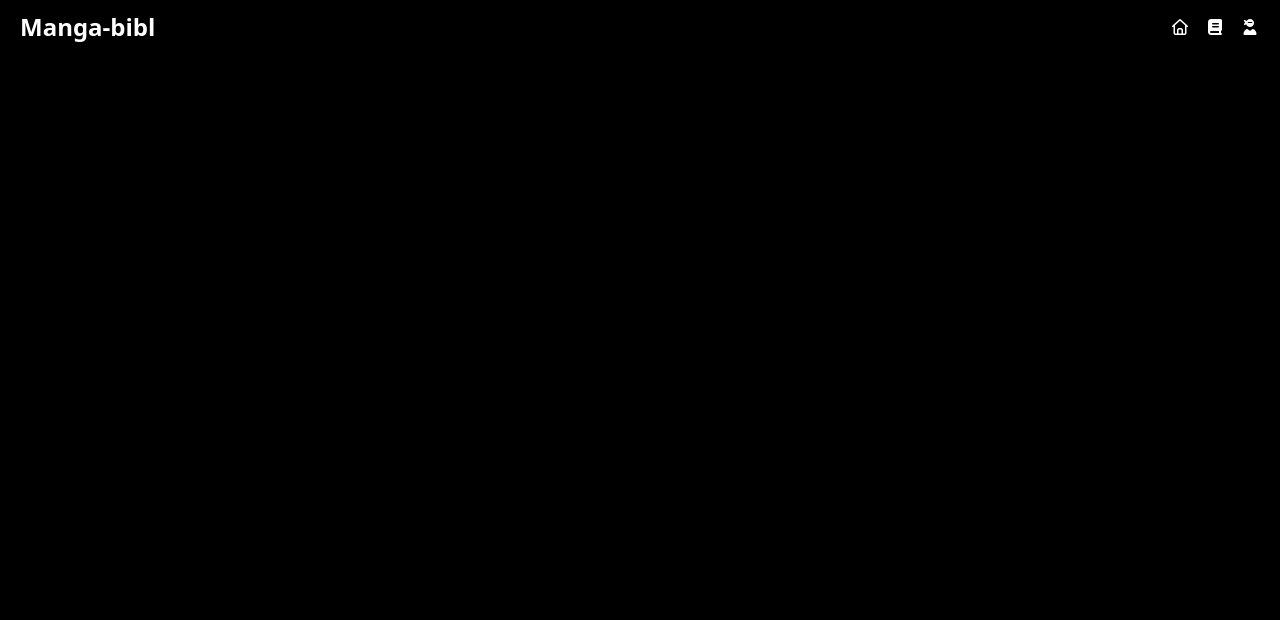
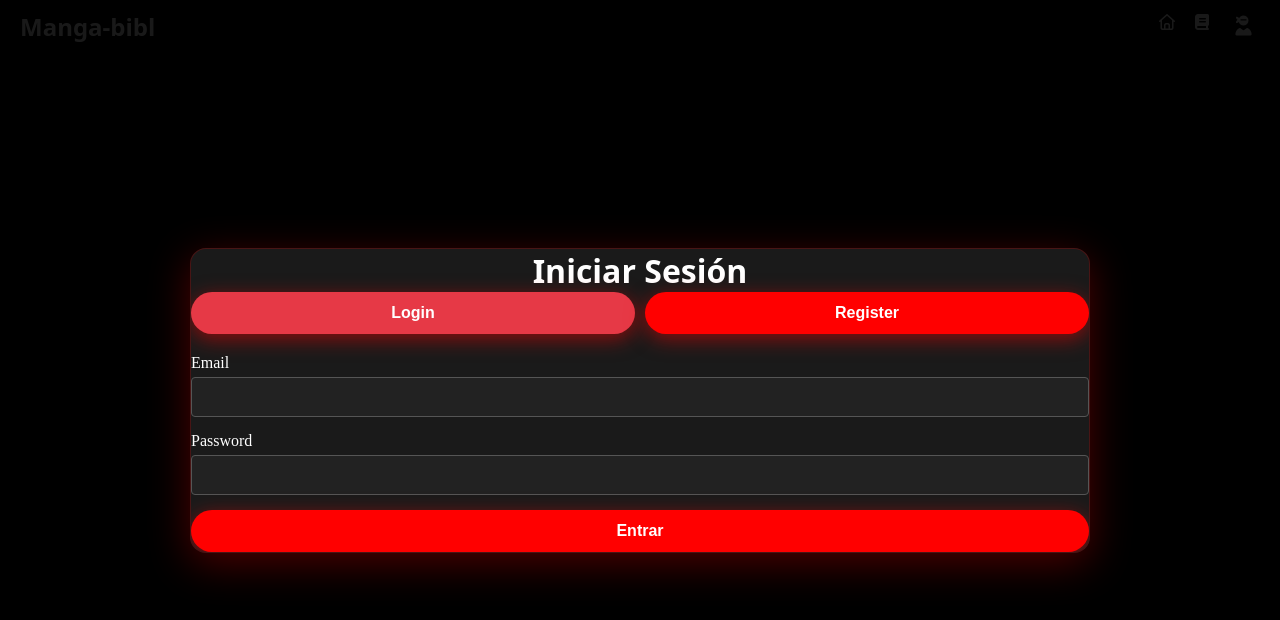
Before and after one commit to Caarlos3/Mangaapp-front, a React (Vite) app: page /auth in a window 1280 px wide. Before the commit this address had no page. Shown: the top 620 px of the page. Built offline with nearby package versions, Linux system fonts and the light colour scheme; a web font is replaced by a local one.

Commit message:
Añadido JWT

```diff
--- a/src/App.jsx
+++ b/src/App.jsx
@@ -1,15 +1,37 @@
-import {Routes, Route } from 'react-router-dom';
+import {Routes, Route, Navigate } from 'react-router-dom';
 import Navbar from './Navbar.jsx';
 import Home from './Home.jsx';
 import Leidos from './Leidos.jsx';
+import AuthPage from './AuthPage.jsx';
+import {useAuth} from './AuthContext.jsx';
+
+function PrivateRoute({ children }) {
+    const { isAuthenticated } = useAuth();
+
+    if (!isAuthenticated) {
+        return <Navigate to="/auth" replace/>;
+    }
+    return children;
+}
 
 function App() {
     return (
         <>
             <Navbar />
             <Routes>
-                <Route path='/' element={<Home />} />
-                <Route path='/leidos' element={<Leidos />} />
+
+                <Route path='/auth' element={<AuthPage />} />
+                <Route path='/' element={
+                    <PrivateRoute>
+                        <Home />
+                    </PrivateRoute>
+                } />
+                <Route path='/leidos' element={
+                    <PrivateRoute>
+                        <Leidos />
+                    </PrivateRoute>
+                } />
+                <Route path='*' element={<Navigate to='/auth' replace />} />
             </Routes>
         </>
     );
--- /dev/null
+++ b/src/AuthContext.jsx
@@ -0,0 +1,43 @@
+import React, { createContext, useState, useContext, useEffect } from 'react';
+
+const AuthContext = createContext(null);
+
+export const AuthProvider = ({ children }) => {
+  const [token, setToken] = useState(null);
+  const [email, setEmail] = useState(null);
+
+    useEffect(() => {
+        const savedToken = localStorage.getItem('token');
+        const savedEmail = localStorage.getItem('email');
+        if (savedToken) {
+            setToken(savedToken);
+        }
+        if (savedEmail) {
+            setEmail(savedEmail);
+        }
+    }, []);
+
+    const login = (newToken, userEmail) => {
+        setToken(newToken);
+        setEmail(userEmail);
+        localStorage.setItem('token', newToken);
+        localStorage.setItem('email', userEmail);
+    };
+
+    const logout = () => {
+        setToken(null);
+        setEmail(null);
+        localStorage.removeItem('token');
+        localStorage.removeItem('email');
+    };
+
+    return (
+        <AuthContext.Provider value={{ token, email,isAuthenticated: !!token, login, logout }}>
+            {children}
+        </AuthContext.Provider>
+    );
+}
+
+export function useAuth() {
+    return useContext(AuthContext);
+}
--- /dev/null
+++ b/src/AuthPage.jsx
@@ -0,0 +1,130 @@
+import React, { useState } from "react";
+import { useNavigate } from "react-router-dom";
+import { useAuth } from "./AuthContext";
+import "./index.css";
+
+
+const API_BASE_URL = "https://mymangapp-backend-production.up.railway.app";
+
+export default function AuthPage() {
+  const [mode, setMode] = useState("login");
+  const [email, setEmail] = useState("");
+  const [username, setUsername] = useState("");
+  const [password, setPassword] = useState("");
+  const [error, setError] = useState(null);
+  const [loading, setLoading] = useState(false);
+
+  const { login } = useAuth();
+  const navigate = useNavigate();
+
+  const handleSubmit = async (e) => {
+    e.preventDefault();
+    setError(null);
+
+    if (!email.trim() || !password.trim() || (mode === "register" && !username.trim())) {
+      setError("Rellena todos los campos.");
+      return;
+    }
+
+    setLoading(true);
+    try {
+      const endpoint = mode === "login" ? "/api/auth/login" : "/api/auth/register";
+      const body = mode === "login" ? { email, password } : { email, password, username };
+
+      const res = await fetch(`${API_BASE_URL}${endpoint}`, {
+        method: "POST",
+        headers: { "Content-Type": "application/json" },
+        body: JSON.stringify(body),
+      });
+
+      const data = await res.json();
+
+      if (!res.ok) {
+        setError(data.token || "Error en la autenticación");
+        return;
+      }
+
+      if (!data.token) {
+        setError("No se recibió token del servidor");
+        return;
+      }
+
+      login(data.token, email);
+      navigate("/");
+    } catch (err) {
+      console.error(err);
+      setError("Error de conexión con el servidor");
+    } finally {
+      setLoading(false);
+    }
+  };
+
+  return (
+    <div className="modal-overlay">
+      <div className="modal-content auth-container">
+        <h1 className="modal-title auth-title">
+          {mode === "login" ? "Iniciar Sesión" : "Registrarse"}
+        </h1>
+
+        <div className="auth-mode-buttons">
+          <button
+            onClick={() => setMode("login")}
+            className={`modal-fav-button auth-mode-button ${mode === "login" ? "active" : ""}`}
+          >
+            Login
+          </button>
+          <button
+            onClick={() => setMode("register")}
+            className={`modal-fav-button auth-mode-button ${mode === "register" ? "active" : ""}`}
+          >
+            Register
+          </button>
+        </div>
+
+        <form onSubmit={handleSubmit}>
+          <div className="auth-input-group">
+            <label className="auth-label">Email</label>
+            <input
+              type="email"
+              value={email}
+              onChange={(e) => setEmail(e.target.value)}
+              className="auth-input"
+            />
+          </div>
+
+          {mode === "register" && (
+            <div className="auth-input-group">
+              <label className="auth-label">Username</label>
+              <input
+                type="text"
+                value={username}
+                onChange={(e) => setUsername(e.target.value)}
+                className="auth-input"
+              />
+            </div>
+          )}
+
+          <div className="auth-input-group">
+            <label className="auth-label">Password</label>
+            <input
+              type="password"
+              value={password}
+              onChange={(e) => setPassword(e.target.value)}
+              className="auth-input"
+            />
+          </div>
+
+          {error && <p className="auth-error">{error}</p>}
+
+          <button
+            type="submit"
+            disabled={loading}
+            className={`modal-fav-button auth-submit ${loading ? "loading" : ""}`}
+          >
+            {loading ? "Enviando..." : mode === "login" ? "Entrar" : "Registrarse"}
+          </button>
+        </form>
+      </div>
+    </div>
+  );
+}
--- a/src/Home.jsx
+++ b/src/Home.jsx
@@ -1,5 +1,6 @@
 import "./Home.css";
 import { useState } from "react";
+import { useAuth } from "./AuthContext";
 
 const API_BASE_URL = "https://mymangapp-backend-production.up.railway.app";
 
@@ -9,6 +10,8 @@ function Home() {
   const [loading, setLoading] = useState(false);
   const [error, setError] = useState(null);
   const [selectedManga, setSelectedManga] = useState(null);
+
+  const { token, isAuthenticated } = useAuth();
 
   const handleSearch = async (e) => {
     e.preventDefault();
@@ -40,17 +43,25 @@ function Home() {
   const handleAddLeido = async () => {
     if (!selectedManga) return;
 
+    if (!isAuthenticated) {
+      alert("Debes iniciar sesión para marcar como leído.");
+      return;
+    }
+
     try {
       const response = await fetch(`${API_BASE_URL}/api/leidos`, {
         method: "POST",
         headers: {
           "Content-Type": "application/json",
+          Authorization: `Bearer ${token}`,
         },
         body: JSON.stringify(selectedManga),
       });
+
       if (!response.ok) {
         throw new Error("Error al añadir el manga leído");
       }
+
       alert("Manga añadido a leídos");
       closeModal();
     } catch (err) {
@@ -190,10 +201,7 @@ function Home() {
             </div>
 
             <div className="modal-footer">
-              <button
-                className="modal-fav-button"
-                onClick={handleAddLeido}
-              >
+              <button className="modal-fav-button" onClick={handleAddLeido}>
                 Leído
               </button>
             </div>
--- a/src/Leidos.jsx
+++ b/src/Leidos.jsx
@@ -1,4 +1,5 @@
 import { useState, useEffect } from "react";
+import { useAuth } from "./AuthContext";
 import "./Leidos.css";
 
 const API_BASE_URL = "https://mymangapp-backend-production.up.railway.app";
@@ -8,15 +9,23 @@ export default function Leidos() {
   const [loading, setLoading] = useState(false);
   const [error, setError] = useState(null);
 
+  const { token } = useAuth();
+
   const fetchLeidos = async () => {
     setLoading(true);
     setError(null);
 
     try {
-      const response = await fetch(`${API_BASE_URL}/api/leidos`);
+      const response = await fetch(`${API_BASE_URL}/api/leidos`, {
+        headers: {
+          Authorization: `Bearer ${token}`,
+        },
+      });
+
       if (!response.ok) {
         throw new Error("Error al obtener los mangas leídos");
       }
+
       const data = await response.json();
       setLeidos(data);
     } catch (err) {
@@ -35,10 +44,15 @@ export default function Leidos() {
     try {
       const response = await fetch(`${API_BASE_URL}/api/leidos/${malId}`, {
         method: "DELETE",
+        headers: {
+          Authorization: `Bearer ${token}`,
+        },
       });
+
       if (!response.ok && response.status !== 204) {
         throw new Error("Error al eliminar el manga leído");
       }
+
       setLeidos((prev) => prev.filter((manga) => manga.malId !== malId));
     } catch (err) {
       console.error(err);
@@ -48,11 +62,13 @@ export default function Leidos() {
 
   return (
     <div className="leidos-container">
-      <h2 style={{color: "red"}}>MANGAS LEÍDOS</h2>
+      <h2 style={{ color: "red" }}>MANGAS LEÍDOS</h2>
       {loading && <p>Cargando mangas leídos...</p>}
       {error && <p className="error">{error}</p>}
       {!loading && !error && leidos.length === 0 && (
-        <p style={{color: "white", marginTop: "30px"}}>Upss... todavía no has leído nada</p>
+        <p style={{ color: "white", marginTop: "30px" }}>
+          Upss... todavía no has leído nada
+        </p>
       )}
 
       <ul className="leidos-list">
--- a/src/Navbar.jsx
+++ b/src/Navbar.jsx
@@ -1,9 +1,35 @@
 import { useState } from "react";
 import { Link } from "react-router-dom";
+import { useAuth } from "./AuthContext";
+import { useNavigate } from "react-router-dom";
+import "./index.css";
 
 export default function Navbar() {
   const [open, setOpen] = useState(false);
+  const [dropdownOpen, setDropdownOpen] = useState(false);
+  const { isAuthenticated, email, logout } = useAuth();
+  const navigate = useNavigate();
+
   const toggleMenu = () => setOpen((prev) => !prev);
+
+  const handleUserClick = () => {
+    if (!isAuthenticated) {
+      navigate("/auth");
+    } else {
+      setDropdownOpen((prev) => !prev);
+    }
+  };
+
+  const handleLogout = () => {
+    logout();
+    setDropdownOpen(false);
+    navigate("/auth");
+  };
+
+  const handleLinkClick = () => {
+    setOpen(false);
+    setDropdownOpen(false);
+  };
 
   return (
     <nav>
@@ -20,17 +46,36 @@ export default function Navbar() {
         </div>
 
         <div className={`links ${open ? "open" : ""}`}>
-          <Link to="/" onClick={() => setOpen(false)}>
+          <Link to="/" onClick={handleLinkClick}>
             <i className="fa-regular fa-house"></i>
           </Link>
 
-          <Link to="/leidos" onClick={() => setOpen(false)}>
+          <Link to="/leidos" onClick={handleLinkClick}>
             <i className="fa-solid fa-book"></i>
           </Link>
 
-          <Link to="/profile" onClick={() => setOpen(false)}>
-            <i className="fa-solid fa-user-ninja"></i>
-          </Link>
+          <div className="navbar-user-wrapper">
+            <button
+              type="button"
+              className="navbar-user-button"
+              onClick={handleUserClick}
+            >
+              <i className="fa-solid fa-user-ninja"></i>
+            </button>
+
+            {isAuthenticated && dropdownOpen && (
+              <div className="navbar-user-dropdown">
+                {email && <p className="navbar-user-email">{email}</p>}
+                <button
+                  type="button"
+                  className="navbar-logout-button"
+                  onClick={handleLogout}
+                >
+                  Log out
+                </button>
+              </div>
+            )}
+          </div>
         </div>
       </div>
     </nav>
--- a/src/index.css
+++ b/src/index.css
@@ -113,3 +113,127 @@ nav {
         transform: rotate(-45deg) translate(7px, -6px);
     }
 }
+
+
+/*Estilos para pagina de autenticacion*/
+
+.auth-container {
+    max-width: 450px;
+  }
+
+  .auth-title {
+    text-align: center;
+    margin-bottom: 20px;
+  }
+
+  .auth-mode-buttons {
+    display: flex;
+    gap: 10px;
+    margin-bottom: 20px;
+  }
+
+  .auth-mode-button {
+    flex: 1;
+    background: #333;
+  }
+
+  .auth-mode-button.active {
+    background: #e63946;
+  }
+
+  .auth-input-group {
+    margin-bottom: 15px;
+  }
+
+  .auth-label {
+    display: block;
+    margin-bottom: 5px;
+    color: #fff;
+  }
+
+  .auth-input {
+    width: 100%;
+    padding: 10px;
+    border-radius: 4px;
+    border: 1px solid #555;
+    background: #222;
+    color: #fff;
+    font-size: 16px;
+    box-sizing: border-box;
+  }
+
+  .auth-input:focus {
+    outline: none;
+    border-color: #e63946;
+  }
+
+  .auth-error {
+    color: tomato;
+    margin-bottom: 15px;
+    text-align: center;
+  }
+
+  .auth-submit {
+    width: 100%;
+  }
+
+  .auth-submit.loading {
+    opacity: 0.7;
+    cursor: not-allowed;
+  }
+
+  /* Estilos navbar */
+
+  /* CONTENEDOR DEL ICONO DE USUARIO */
+.navbar-user-wrapper {
+  position: relative;
+  display: inline-block;
+}
+
+/* BOTÓN DEL ICONO */
+.navbar-user-button {
+  background: transparent;
+  border: none;
+  cursor: pointer;
+  color: #fff;
+  font-size: 20px;
+  padding: 4px;
+}
+
+/* DESPLEGABLE */
+.navbar-user-dropdown {
+  position: absolute;
+  top: 40px;
+  right: 0;
+  background: #1c1c1c;
+  border: 1px solid #555;
+  border-radius: 4px;
+  padding: 10px;
+  min-width: 160px;
+  z-index: 1000;
+  box-shadow: 0 4px 8px rgba(0, 0, 0, 0.6);
+}
+
+/* EMAIL EN EL DESPLEGABLE */
+.navbar-user-email {
+  margin: 0 0 8px 0;
+  color: #ccc;
+  font-size: 13px;
+  word-break: break-all;
+}
+
+/* BOTÓN LOGOUT */
+.navbar-logout-button {
+  width: 100%;
+  padding: 8px;
+  background: #e63946;
+  border: none;
+  border-radius: 4px;
+  color: #fff;
+  cursor: pointer;
+  font-size: 14px;
+}
+
+.navbar-logout-button:hover {
+  background: #ff4b5c;
+}
--- a/src/main.jsx
+++ b/src/main.jsx
@@ -3,12 +3,16 @@ import ReactDOM from 'react-dom/client'
 import './index.css'
 import App from './App.jsx'
 import { BrowserRouter } from 'react-router-dom'
+import { AuthProvider } from './AuthContext.jsx'
 
 
 ReactDOM.createRoot(document.getElementById('root')).render(
   <React.StrictMode>
     <BrowserRouter>
+      <AuthProvider>
       <App />
+      </AuthProvider>
     </BrowserRouter>
+
   </React.StrictMode>
 )
```
